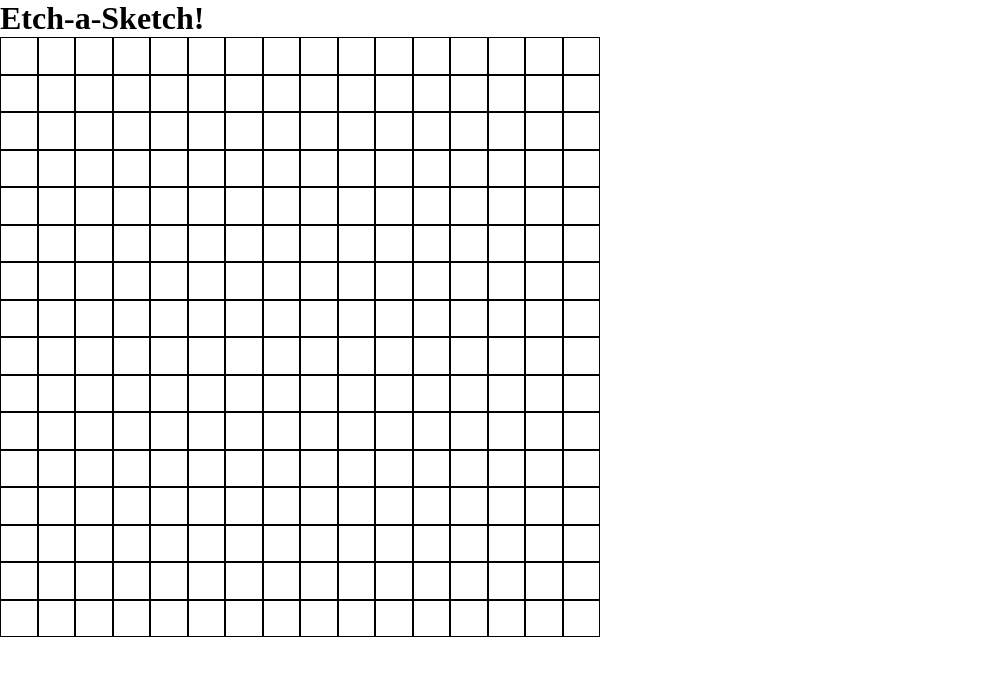
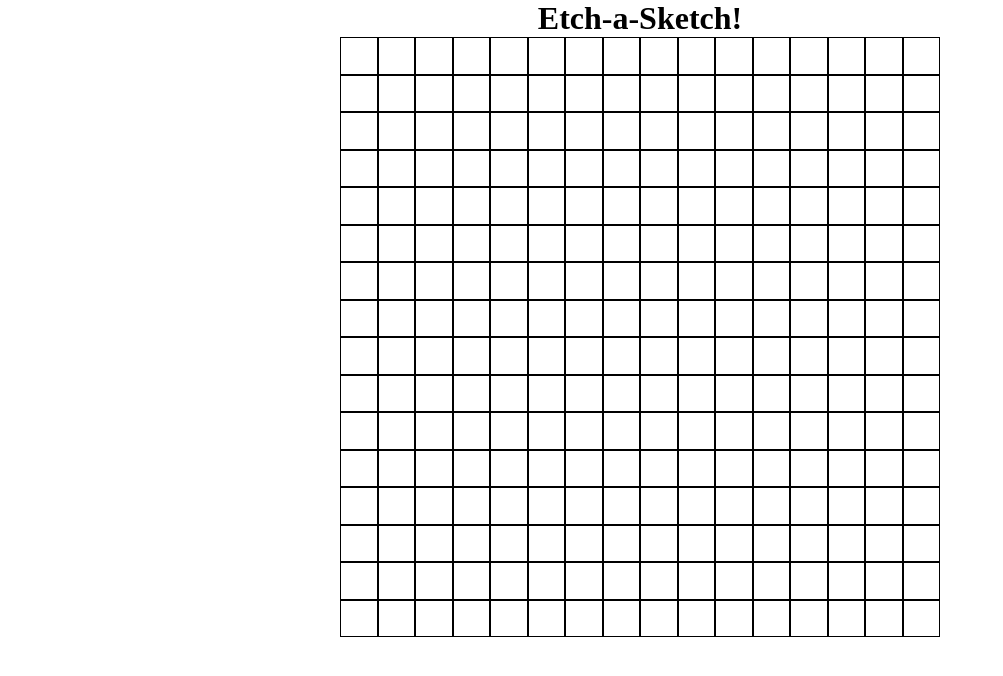
Before and after one commit to brodr2932/etch-a-sketch, a plain HTML site: page index.html in a window 1280 px wide. Shown: the whole page, without its empty margins (0-1003 px from the left). Drawn offline with Linux system fonts and the light colour scheme.

Commit message:
Center grid horizontally

```diff
--- a/styles.css
+++ b/styles.css
@@ -6,10 +6,23 @@
   padding: 0;
 }
 
+body {
+  display: flex;
+  flex-direction: column;
+  justify-content: center;
+  align-items: center;
+}
+
+h1 {
+  text-align: center;
+}
+
 .container {
   /* border: 3px dashed red;  */
   display: flex;
   flex-wrap: wrap;
+  justify-content: center;
+  align-items: center;
   width: 600px;
 }
 
@@ -18,3 +31,6 @@
   flex: 0 0 calc(100%/16);
   aspect-ratio: 1 / 1;
 }
+
+/* TODO: Center grid on page. */
+/* TODO: Apply hover effect to grid squares. */
```
